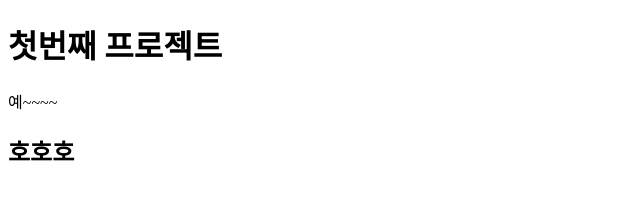
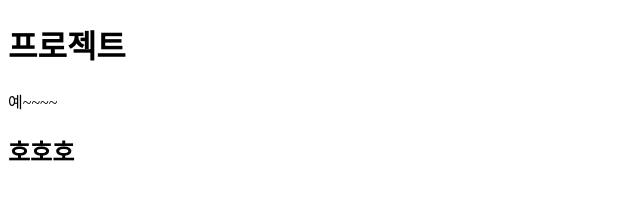
Before and after one commit to seunghyeong/company-project, a plain HTML site: page first-project/index.html in a window 1280 px wide. Shown: the whole page, without its empty margins (0-640 px from the left). Drawn offline with Linux system fonts and the light colour scheme.

Commit message:
first commit

```diff
--- a/first-project/index.html
+++ b/first-project/index.html
@@ -8,7 +8,7 @@
     <link rel="stylesheet" href="style.css" />
   </head>
   <body>
-    <h1>첫번째 프로젝트</h1>
+    <h1>프로젝트</h1>
     <p>예~~~~</p>
     <h2>호호호</h2>
   </body>
```
